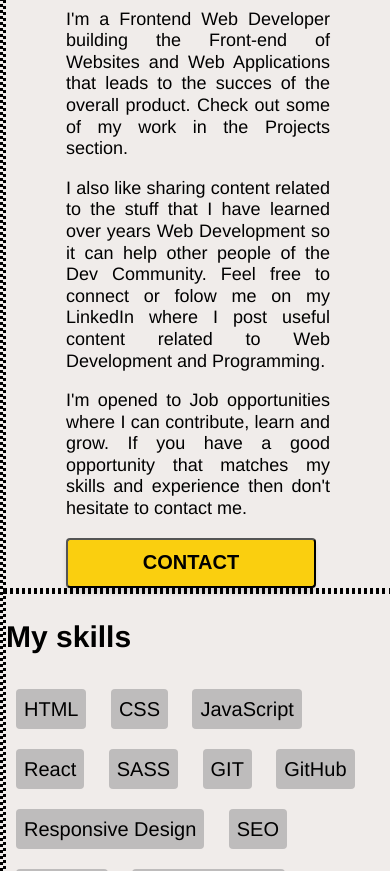
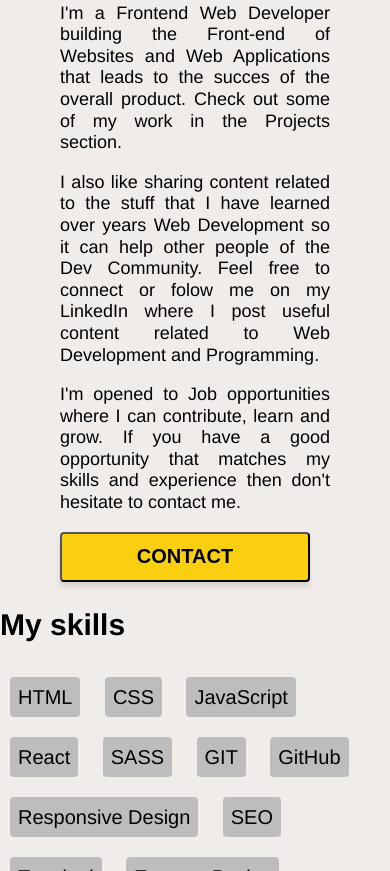
Before and after one commit to Alvaroist/Alvaroist.github.io, a plain HTML site: page index.html in a window 390 px wide. Shown: the part 1129-2000 px from the top of the page. Drawn offline with Linux system fonts and the light colour scheme.

Commit message:
cambios dimensiones mobil

```diff
--- a/index.html
+++ b/index.html
@@ -51,7 +51,7 @@
         </div>
         <div class="introduction_introText"><p>A frontend focused Web Developer building the Frontend of Websites Applications <br> that leads to the success of the overall products</p></div>
         <div>
-            <input type="button" name="projects" value="PROJECTS">
+            <a href="#projects"><input type="button" name="projects" value="PROJECTS"></a>
         </div>
         <div class="introduction__mouseScroll">
             <div class="mouse"></div>
@@ -69,7 +69,7 @@
                 <p>I'm a Frontend Web Developer building the Front-end of Websites and Web Applications that leads to the succes of the overall product. Check out some of my work in the Projects section.</p>
                 <p>I also like sharing content related to the stuff that I have learned over years Web Development so it can help other people of the Dev Community. Feel free to connect or folow me on my LinkedIn where I post useful content related to Web Development and Programming.</p>
                 <p>I'm opened to Job opportunities where I can contribute, learn and grow. If you have a good opportunity that matches my skills and experience then don't hesitate to contact me.</p>
-                <input type="button" name="contact" value="CONTACT"></input>
+                <a href="#contacto"><input type="button" name="contact" value="CONTACT"></input></a>
             </div>
             <div class="about-me_description__myskills">
                 <h2>My skills</h2>
--- a/style.css
+++ b/style.css
@@ -55,7 +55,7 @@ a:hover{color: #facf0f}
     margin-top: 35px;
 }
 
-@media only screen and (max-width:37.5em){
+@media only screen and (max-width:36.5em){
     .header__rightSection--mainMenu{display:none}
 }
 
@@ -78,7 +78,7 @@ a:hover{color: #facf0f}
     display: none;
 }
 
-@media only screen and (max-width:37.5em){
+@media only screen and (max-width:27em){
     .header__smIcons{display: block};
 }
 
@@ -95,7 +95,7 @@ a:hover{color: #facf0f}
     opacity:0;
 }
 
-@media only screen and (max-width: 37.5em){
+@media only screen and (max-width: 36em){
     .header__smallmenu--active{
         visibility: visible;
         opacity: 1;
@@ -230,21 +230,15 @@ a:hover{color: #facf0f}
 
 .about-me_description{
     width: 100%;
-    border-style: dotted;
     display: flex;
     flex-wrap: wrap;
     justify-content: center;
-}
-
-.about-me_description div{
-  /*  box-sizing: border-box;*/
 }
 
 .about-me_description__know-me{
     width: 650px;
     text-align: justify;
     font-size: 18px;
-    border-style: dotted;
 }
 
 .about-me_description__know-me p{
@@ -276,7 +270,6 @@ a:hover{color: #facf0f}
 
 .about-me_description__myskills{
     width: 650px;
-    border-style: dotted;
 }
 
 /* Introduction section
```
